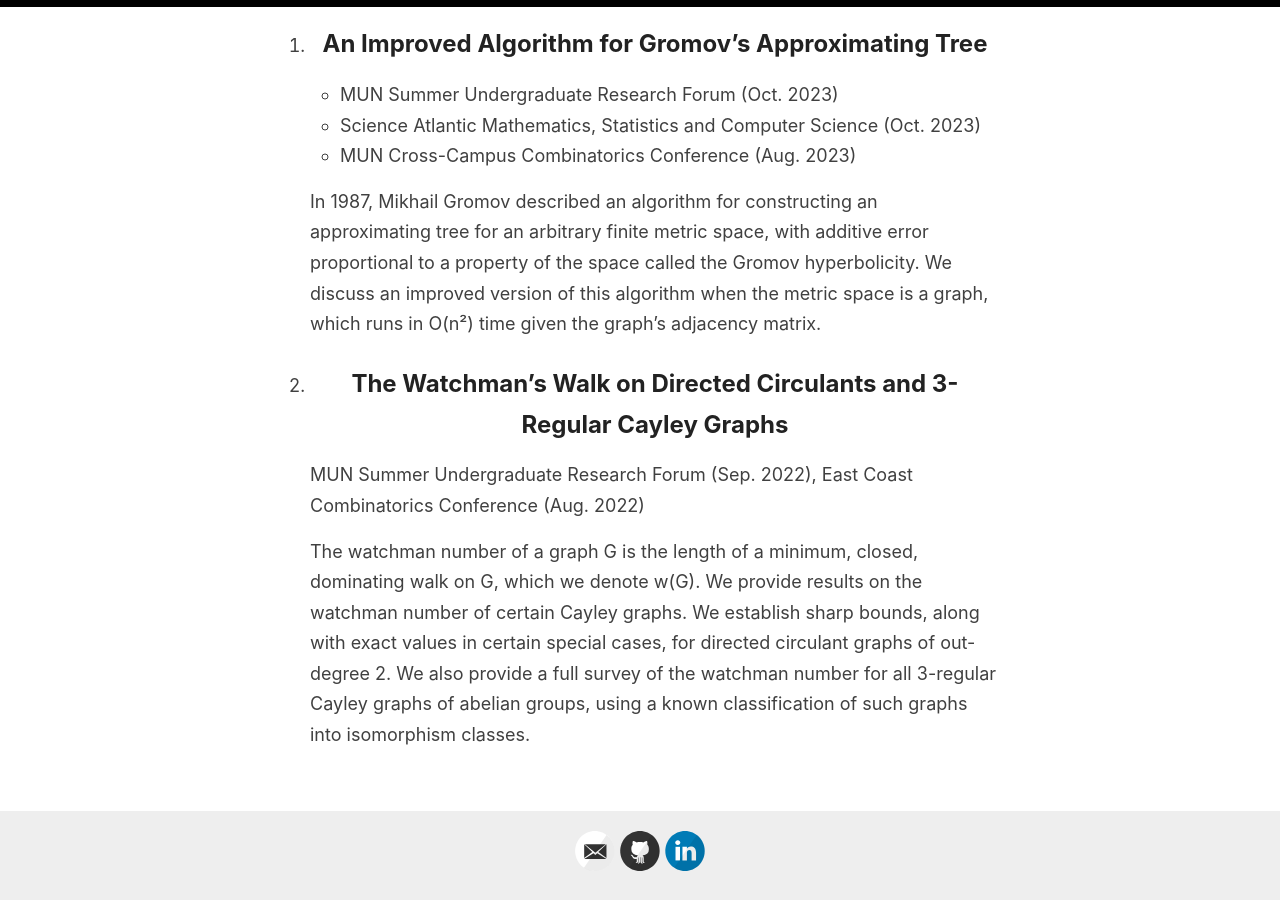
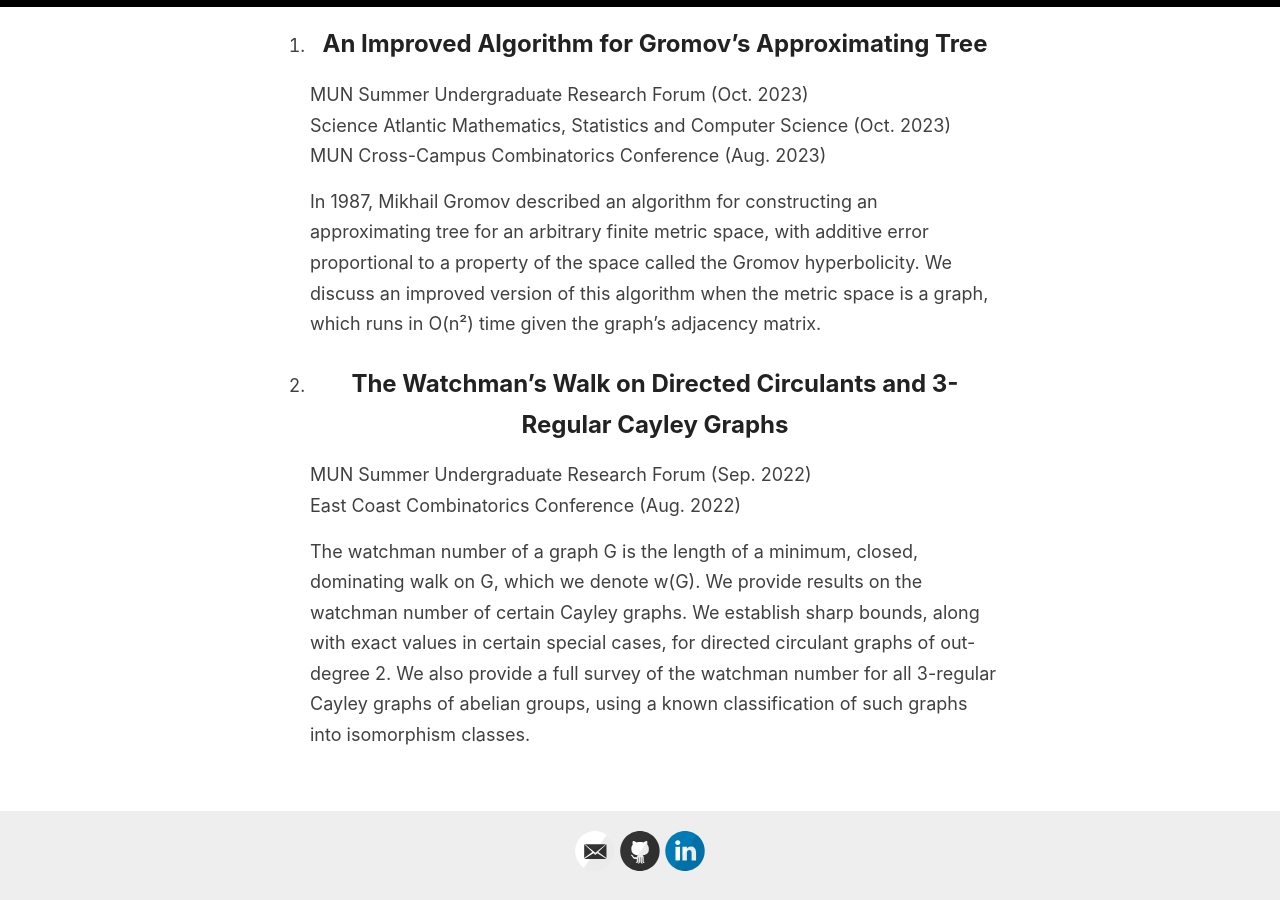
Before and after one commit to And-ers/And-ers.github.io, a Jekyll site: the page built from _pages/publications.md, in a window 1280 px wide and 900 px high, scrolled down 1545 px. Built offline with Jekyll 4.4.1, drawn with Linux system fonts in a browser that asks for light colours.

```diff
--- a/_pages/publications.md
+++ b/_pages/publications.md
@@ -22,14 +22,14 @@ permalink: /publications/
 # Presentations
 ---
 1. ## An Improved Algorithm for Gromov's Approximating Tree
-   - MUN Summer Undergraduate Research Forum (Oct. 2023)
-   - Science Atlantic Mathematics, Statistics and Computer Science (Oct. 2023)
-   - MUN Cross-Campus Combinatorics Conference (Aug. 2023)
+   MUN Summer Undergraduate Research Forum (Oct. 2023)\
+   Science Atlantic Mathematics, Statistics and Computer Science (Oct. 2023)\
+   MUN Cross-Campus Combinatorics Conference (Aug. 2023)
 
    In 1987, Mikhail Gromov described an algorithm for constructing an approximating tree for an arbitrary finite metric space, with additive error proportional to a property of the space called the Gromov hyperbolicity. We discuss an improved version of this algorithm when the metric space is a graph, which runs in O(n²) time given the graph's adjacency matrix.
 
 1. ## The Watchman's Walk on Directed Circulants and 3-Regular Cayley Graphs
-   MUN Summer Undergraduate Research Forum (Sep. 2022),
+   MUN Summer Undergraduate Research Forum (Sep. 2022)\
    East Coast Combinatorics Conference (Aug. 2022)
 
    The watchman number of a graph G is the length of a minimum, closed, dominating walk on G, which we denote w(G). We provide results on the watchman number of certain Cayley graphs. We establish sharp bounds, along with exact values in certain special cases, for directed circulant graphs of out-degree 2. We also provide a full survey of the watchman number for all 3-regular Cayley graphs of abelian groups, using a known classification of such graphs into isomorphism classes.
```
